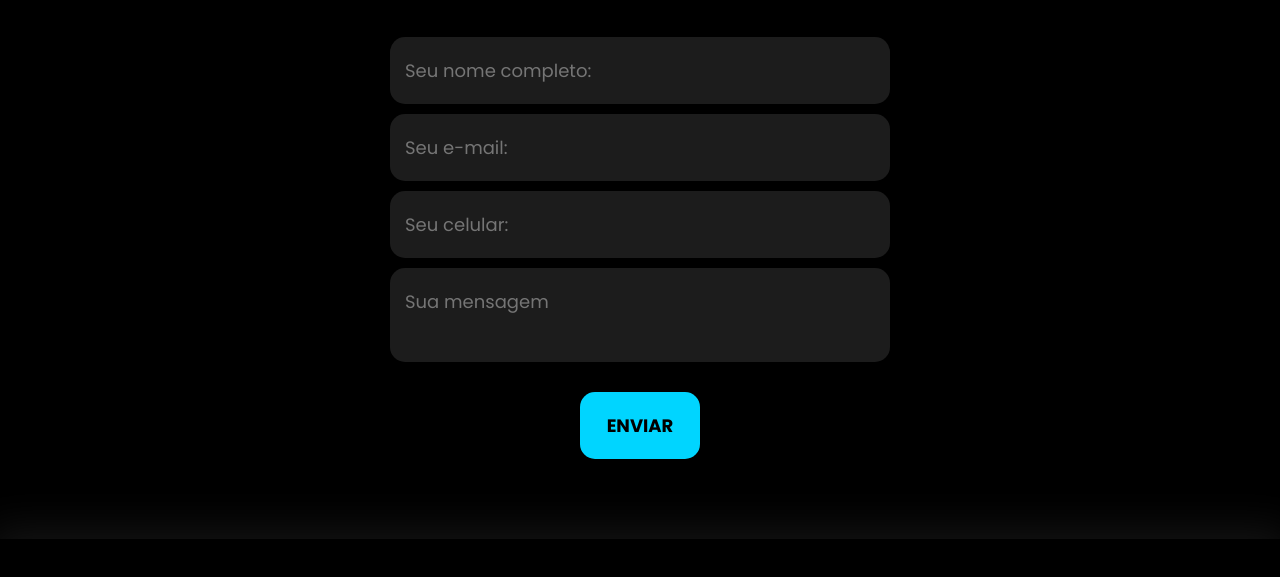
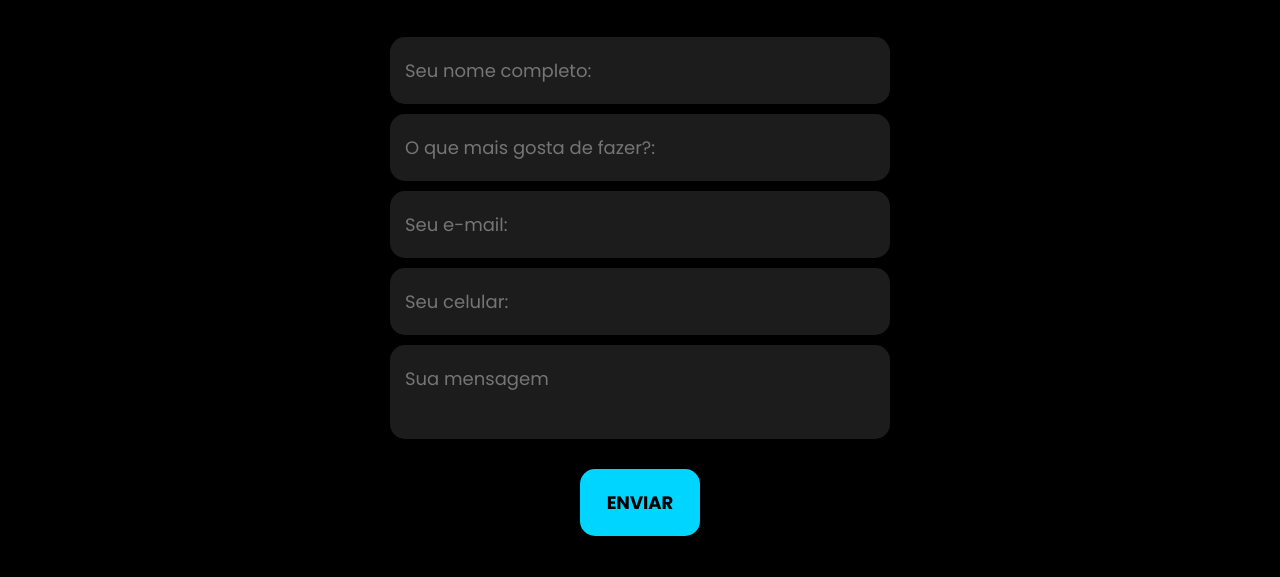
Before and after one commit to barbozafelipe/meu-portifolio, a plain HTML site: page index.html in a window 1280 px wide. Shown: the part 3000-3577 px from the top of the page. Drawn offline with nearby package versions, Linux system fonts and the light colour scheme.

Commit message:
adicionei um campo abaixo do nome completo

```diff
--- a/index.html
+++ b/index.html
@@ -146,6 +146,7 @@
 
                 <form action="">
                     <input type="text" name="" id="" placeholder="Seu nome completo:" required>
+                    <input type="text" name="" id="" placeholder="O que mais gosta de fazer?:" required>
                     <input type="text" name="" id="" placeholder="Seu e-mail:" required>
                     <input type="text" name="" id="" placeholder="Seu celular:">
                     <textarea name="" id="" placeholder="Sua mensagem" required></textarea>
```
